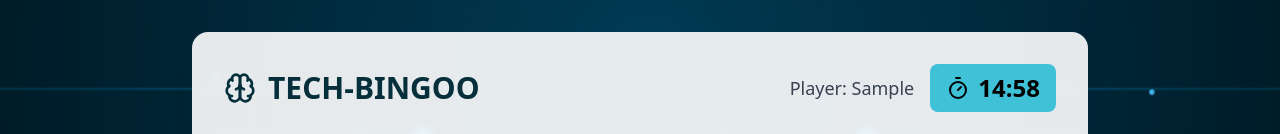
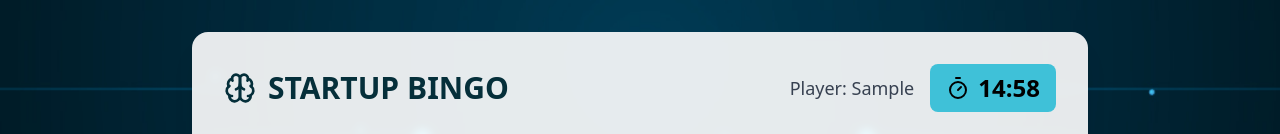
Before and after one commit to arvind05kumar/Xpedition_TechBingo, a React (Vite) app: page / in a window 1280 px wide. Both pictures are taken after typing "Sample" into the empty fields and a click on the button "Start Game". Shown: the top 134 px of the page. Built offline with nearby package versions, Linux system fonts and the light colour scheme.

Commit message:
tech bingo

```diff
--- a/src/App.tsx
+++ b/src/App.tsx
@@ -281,7 +281,7 @@ function App() {
           <div className="flex items-center gap-3">
             <Brain className="w-7 h-7 sm:w-8 sm:h-8" style={{ color: '#052F3A' }} />
             <h1 className="text-2xl sm:text-3xl font-bold" style={{ color: '#052F3A' }}>
-              TECH-BINGOO
+              STARTUP BINGO
             </h1>
           </div>
           <div className="flex items-center gap-3 sm:gap-4">
```
